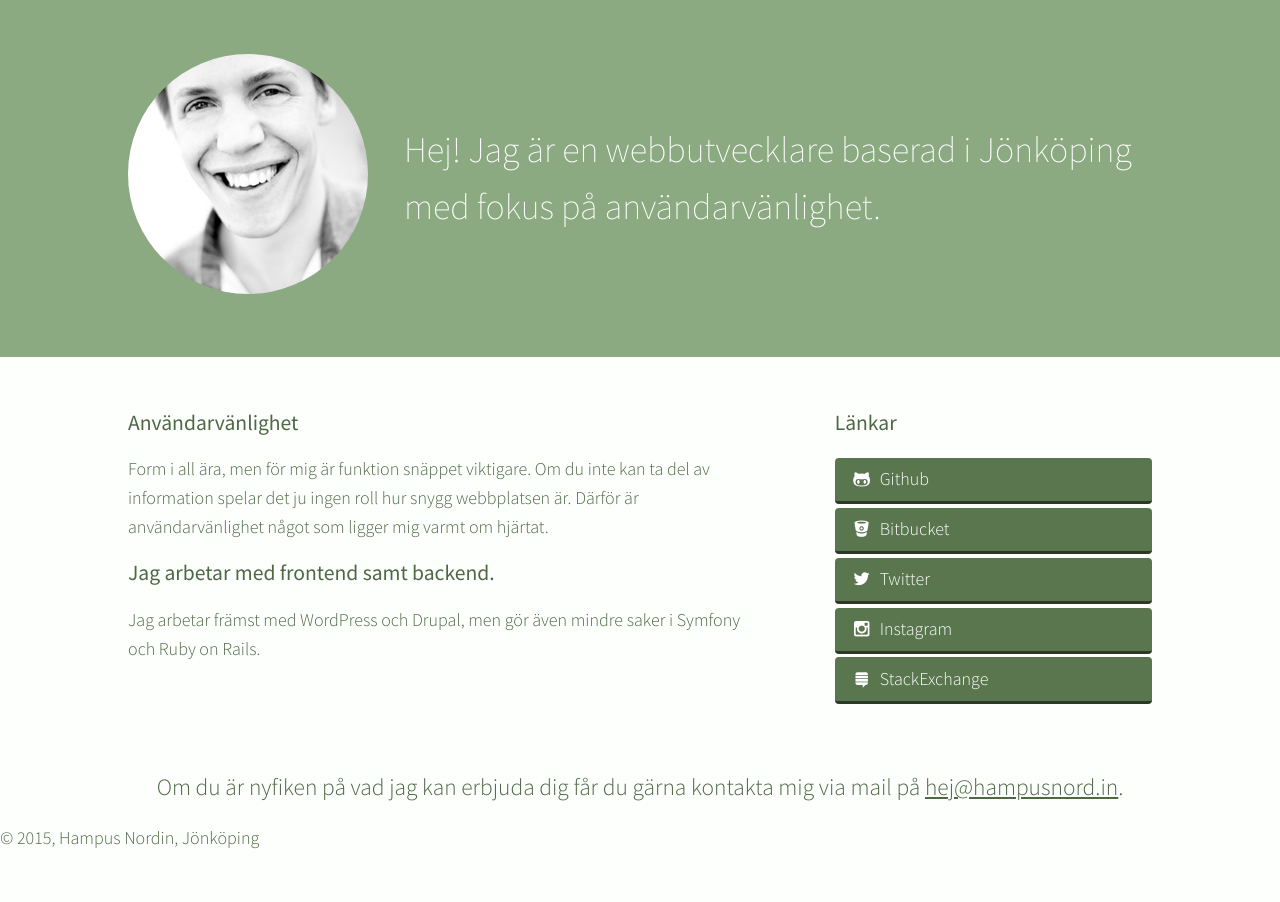
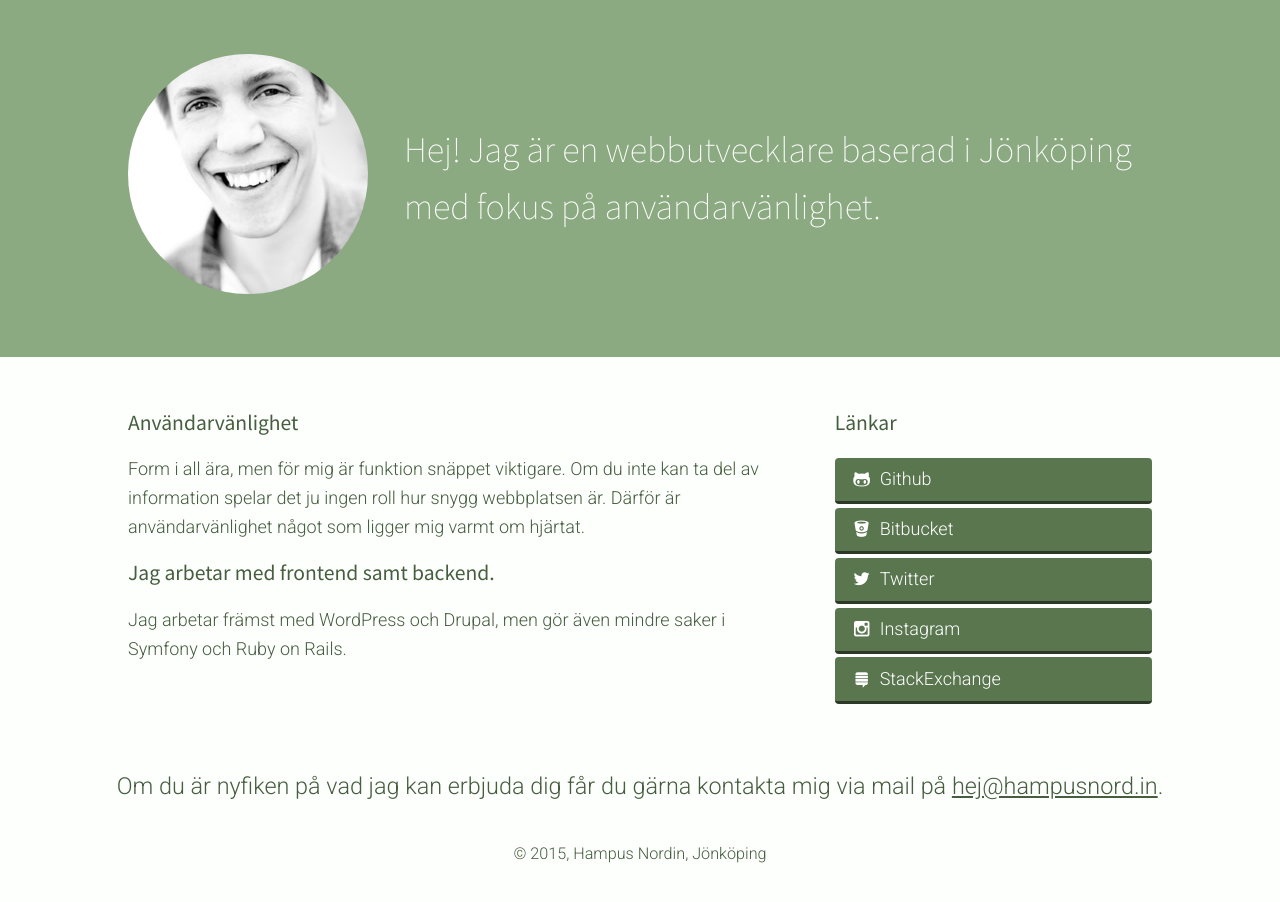
Before and after one commit to hampusn/hampusnord.in, a website: page index.html in a window 1280 px wide. Before the commit the page ends 868 px from the top, so only its background shows below. Drawn offline with nearby package versions, Linux system fonts and the light colour scheme; a web font is replaced by a local one.

Commit message:
Updated margins, some contrasts and switched body font to Roboto.

```diff
--- a/assets/src/sass/_base.scss
+++ b/assets/src/sass/_base.scss
@@ -9,10 +9,10 @@
 $color-background: #fdfffd;
 $color-background-alt: #8caa81;
 
-$color-text: darken(#65855a, 10%);
+$color-text: darken(#65855a, 13%);
 $color-text-alt: #fff;
 
-$font-stack-base: "Source Sans Pro", sans-serif;
+$font-stack-base: "Roboto", sans-serif;
 $font-stack-heading: "Source Sans Pro", sans-serif;
 
 html, body {
--- a/assets/src/sass/layout/_structure.scss
+++ b/assets/src/sass/layout/_structure.scss
@@ -7,6 +7,7 @@
  *
  * 1. Config - Configuration and variables
  * 2. Base - Basic styling
+ * 3. Footer - Footer related styling
  */
 
 
@@ -49,3 +50,14 @@ html {
   // http://www.w3.org/TR/css3-flexbox/#valdef-min-width-min-height-auto
   min-width: 1px;
 }
+
+
+/*
+ * 3. Footer
+ ****************/
+
+.page-footer {
+  font-size: 0.9em;
+  padding: 1em 1em 5em;
+  text-align: center;
+}
--- a/assets/src/sass/modules/_button.scss
+++ b/assets/src/sass/modules/_button.scss
@@ -35,6 +35,11 @@ $button-text-color: #fff;
   text-decoration: none;
   position: relative;
 
+  &:visited {
+    background-color: darken($button-color, 10%);
+    color: $button-text-color;
+  }
+
   &:hover {
     background: lighten($button-color, 10%);
     border-bottom-color: darken($button-color, 10%);
--- a/index.html
+++ b/index.html
@@ -10,7 +10,7 @@
     <meta name="description" content="Webbutvecklare med fokus på användarvänlighet baserad i Jönköping.">
     <meta name="viewport" content="width=device-width, initial-scale=1">
     <link href="//fonts.googleapis.com/css?family=Source+Sans+Pro:200,300,400" rel="stylesheet" type="text/css">
-    <link href='http://fonts.googleapis.com/css?family=Source+Serif+Pro:400,600' rel='stylesheet' type='text/css'>
+    <link href="//fonts.googleapis.com/css?family=Roboto:400,300" rel="stylesheet" type="text/css">
     <link href="assets/build/css/main.css" rel="stylesheet" type="text/css" media="screen">
   </head>
   <body>
```
Also changed, not shown: assets/build/css/main.css.
